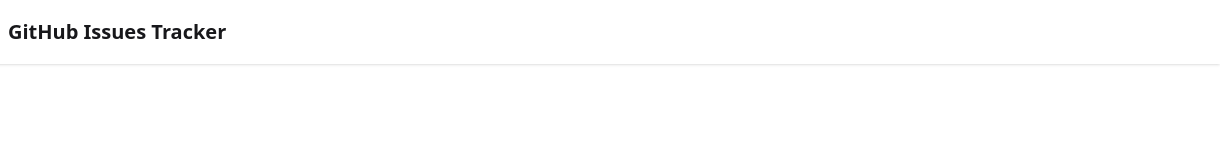
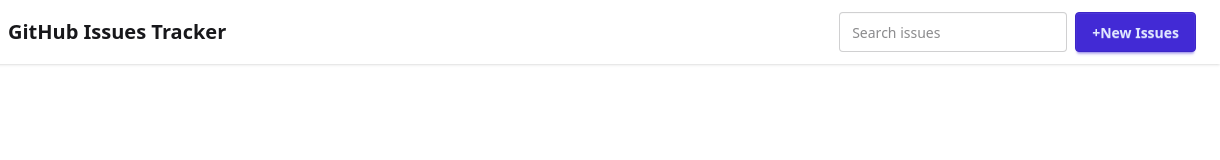
Before and after one commit to tanisha134/Assignment--5, a plain HTML site: page dashboard.html in a window 1280 px wide. Shown: the full height of the page, 60-1280 px from the left. Drawn offline with nearby package versions, Linux system fonts and the light colour scheme.

Commit message:
Added search issue to the assignment

```diff
--- a/dashboard.html
+++ b/dashboard.html
@@ -21,6 +21,13 @@
 
         <h1 class="text-xl font-bold">GitHub Issues Tracker</h1>
     </div>
+    <div class="flex gap-2 ml-auto">
+        <input id="searchInput" type="text" placeholder="Search issues" class="input input-bordered">
+
+        <button onclick="searchIssue()" class="btn btn-primary">+New Issues
+        </button>
+
+    </div>
 
     </div>
 
```
